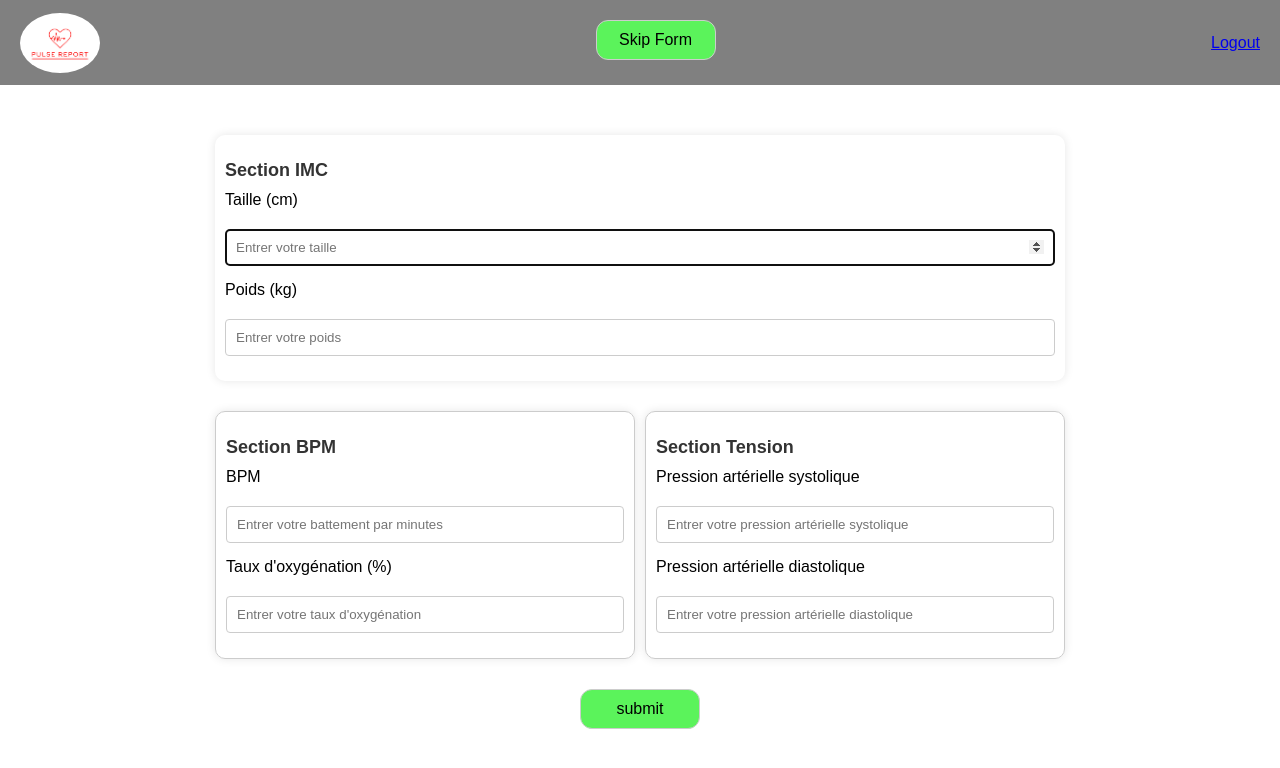
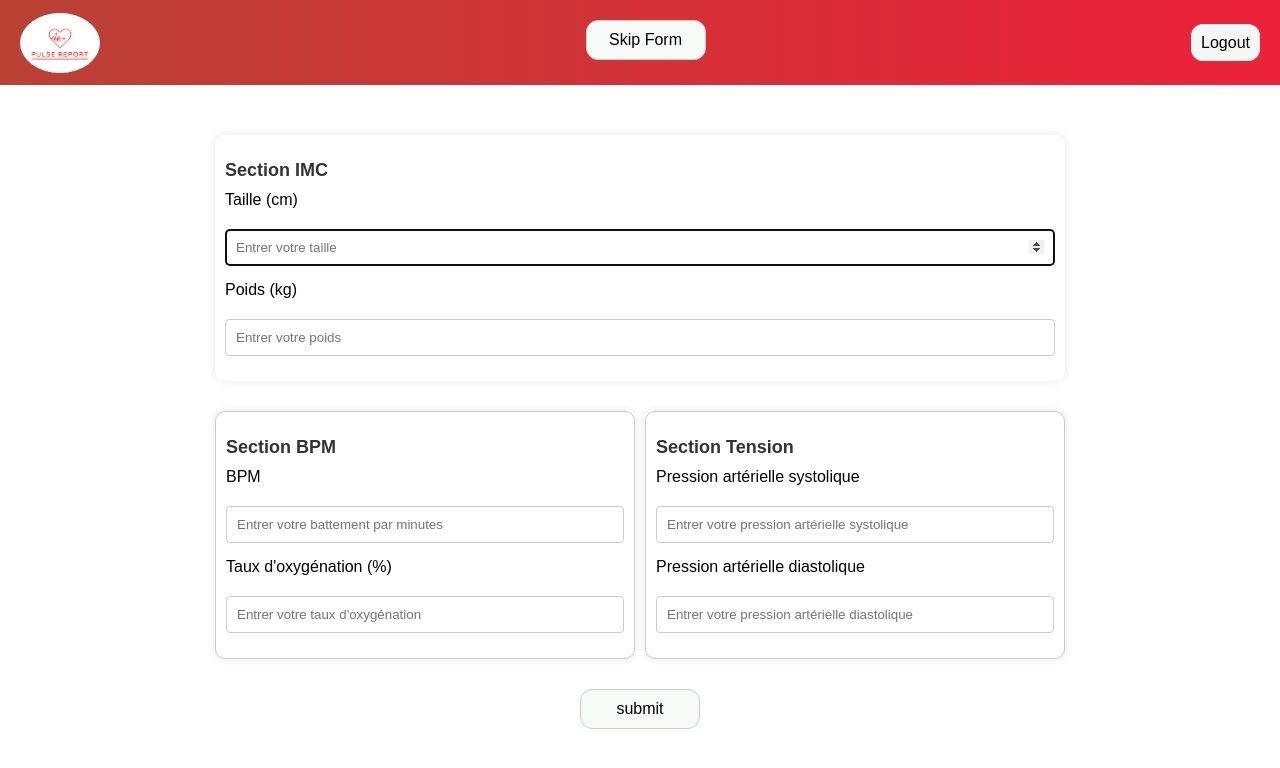
Before and after one commit to lemadnightofficiel/Gestion-Projet-Suivi-Medical, a Flask app: page /form/najm in a window 1280 px wide. Shown: the top 768 px of the page. Run offline with Flask 3, Linux system fonts and the light colour scheme; data comes from the database, SQL or seed files in the repository; both versions use the stored data as it was after the commit.

```diff
--- a/static/form.css
+++ b/static/form.css
@@ -1,4 +1,4 @@
-/* Réglages généraux pour le corps de la page */
+/* Réglages le corps de la page */
 body {
     font-family: Arial, sans-serif;
     background-color: #ffffff;
@@ -11,7 +11,9 @@ header {
     display: flex;
     justify-content: space-between;
     align-items: center;
-    background-color: gray;
+    background: #ED213A;
+    background: -webkit-linear-gradient(to right, #93291E, #ED213A);
+    background: linear-gradient(to right, #b94134, #ED213A);
     padding: 10px 20px;
 }
 header form {
@@ -36,18 +38,20 @@ header img {
     width: 80px;
     border-radius: 50%;
 }
-div li  {
+
+.logout  {
     list-style: none;
 }
 
-div li a {
+.logout a {
     text-decoration: none;
-    font-size: 20px;
+    font-size: 16px;
     padding: 10px;
     color: black;
+    background-color: rgb(244, 248, 244);
+    border-radius: 12px;
 }
 
-/* Styles pour les sections de la page */
 form {
     display: flex;
     flex-direction: column;
@@ -120,7 +124,7 @@ input[type="submit" i]{
     width: 120px;
     height: 40px;
     color: black;
-    background-color: rgb(91, 243, 91);
+    background-color: rgb(247, 251, 247);
     margin-bottom: 15px;
     border: 1px solid #ccc;
     border-radius: 12px;
```
Also changed, not shown: pulse_report.db.
